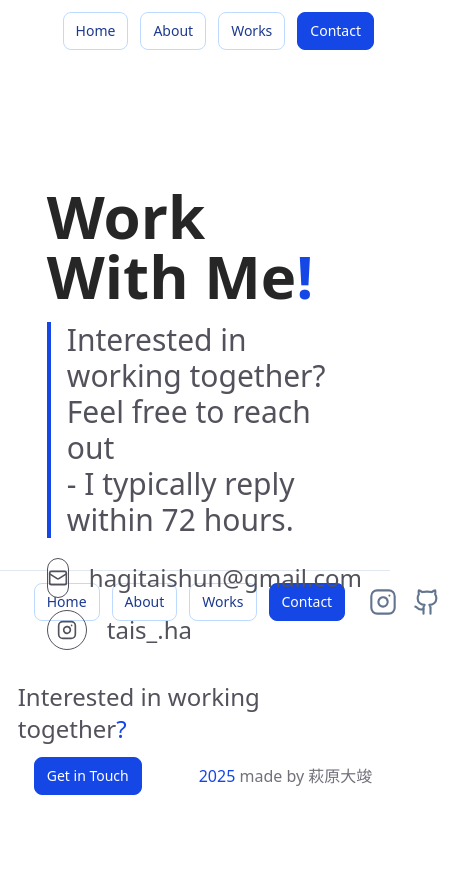
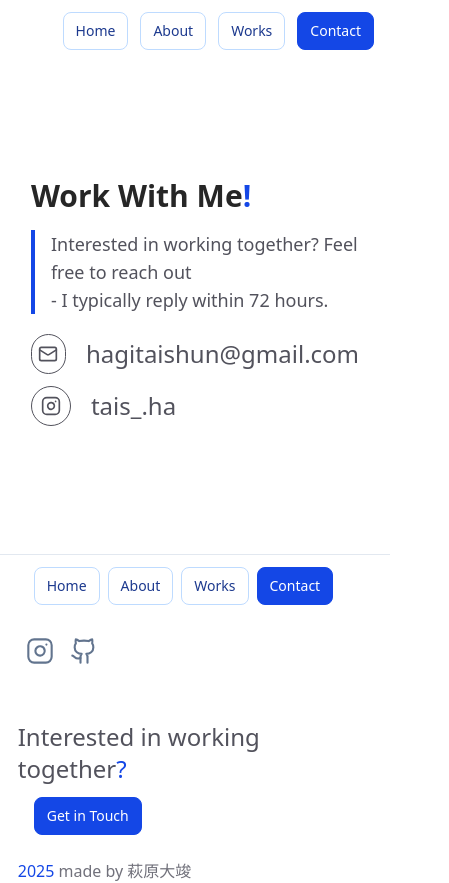
Before and after one commit to Taishun-Hagihara/taishun-portfolio, a React (Vite) app: page /contact in a window 390 px wide. Shown: the whole page, 449 px wide, since content can reach past the window. Before the commit the page ends 844 px from the top, so only its background shows below. Built offline with nearby package versions, Linux system fonts and the light colour scheme.

Commit message:
implemented a responsive design using chatGPT.

```diff
--- a/src/components/Footer.jsx
+++ b/src/components/Footer.jsx
@@ -11,9 +11,9 @@ export default function Footer() {
     const active = "border-blue-700 bg-blue-700 text-white";
 
     return (
-        <div className="flex items-center w-full">
+        <div className="flex flex-col items-start gap-3 w-full sm:flex-row sm:items-center">
             <footer className="px-4 py-3 flex justify-start flex-1">
-                <nav className="flex gap-3">
+                <nav className="flex flex-wrap gap-2 sm:gap-3">
                     <NavLink
                         to="/"
                         end
@@ -48,7 +48,9 @@ export default function Footer() {
 
 
             </footer>
-            <SocialLinks className="ml-auto" />
+            <div className="sm:ml-auto">
+                <SocialLinks className="ml-auto" />
+            </div>
         </div>
     );
 }
--- a/src/components/SkillTabs.jsx
+++ b/src/components/SkillTabs.jsx
@@ -39,7 +39,7 @@ export default function SkillsTabs() {
     const active = sections[activeIndex];
 
     return (
-        <section className="mt-16 w-11/12 mx-auto h-110">
+        <section className="mt-16 w-11/12 mx-auto h-auto sm:h-110">
             <h1 className="font-bold text-6xl">
                 Skills<span className="text-blue-700">.</span>
             </h1>
--- a/src/layout/Layoutforheader.jsx
+++ b/src/layout/Layoutforheader.jsx
@@ -9,16 +9,16 @@ export default function Layoutforheader() {
     return (
         <div className="min-h-screen relative">
             <Header />
-            <main className="relative z-10 mx-auto  p-6">
+            <main className="relative z-10 mx-auto p-4 sm:p-6">
                 <Outlet />
             </main>
             <div className="border-t border-slate-200">
                 <div className="w-10/11 mx-auto">
                     <Footer />
                     <p className="mt-12 text-zinc-600 text-2xl">Interested in working together<span className="text-blue-700">?</span></p>
-                    <div className="flex items-center">
+                    <div className="flex flex-col gap-3 sm:flex-row sm:items-center">
                         <Contact className=" flex-1"/>
-                        <p className="text-zinc-500 ml-auto"><span className="text-blue-700">2025 </span>made by 萩原大竣</p>
+                        <p className="text-zinc-500 sm:ml-auto"><span className="text-blue-700">2025 </span>made by 萩原大竣</p>
                     </div>
                 </div>
             </div>
--- a/src/pages/About.jsx
+++ b/src/pages/About.jsx
@@ -1,7 +1,7 @@
 export default function About() {
     return (
         <div>
-            <div className="h-65">
+            <div className="h-auto sm:h-65">
                 <div className="mt-15">
                     <h1 className="text-neutral-800 text-7xl w-10/11 mx-auto font-bold">About me<span className="text-blue-700">.</span></h1>
 
@@ -12,7 +12,7 @@ export default function About() {
                     </p>
                 </div>
             </div>
-            <div className="mt-15 h-90">
+            <div className="mt-10 sm:mt-15 h-auto sm:h-90">
                 <h1 className="text-neutral-800 text-7xl w-10/11 mx-auto font-bold">My Experience<span className="text-blue-700">.</span></h1>
             </div>
         </div>
--- a/src/pages/Contact.jsx
+++ b/src/pages/Contact.jsx
@@ -3,10 +3,10 @@ import ContactLink from "../components/ContactLinks"
 export default function Contact() {
     return (
         <div className="mt-25 h-90">
-            <h1 className="text-neutral-800 text-6xl w-13/15 mx-auto font-bold mb-4">Work With Me<span className="text-blue-700">!</span></h1>
-            <p className="text-zinc-600 text-3xl w-13/15 mx-auto border-l-4 border-blue-700 pl-4">Interested in working together? Feel free to reach out </p>
-            <p className="text-zinc-600 text-3xl w-13/15 mx-auto border-l-4 border-blue-700 pl-4">- I typically reply within 72 hours.</p>
-            <div className=" w-13/15 mx-auto">
+            <h1 className="text-neutral-800 text-3xl sm:text-6xl w-11/12 sm:w-13/15 mx-auto font-bold mb-4">Work With Me<span className="text-blue-700">!</span></h1>
+            <p className="text-zinc-600 text-lg sm:text-3xl w-11/12 sm:w-13/15 mx-auto border-l-4 border-blue-700 pl-4">Interested in working together? Feel free to reach out </p>
+            <p className="text-zinc-600 text-lg sm:text-3xl w-11/12 sm:w-13/15 mx-auto border-l-4 border-blue-700 pl-4">- I typically reply within 72 hours.</p>
+            <div className="w-11/12 sm:w-13/15 mx-auto">
             <ContactLink />
 
             </div>
```
